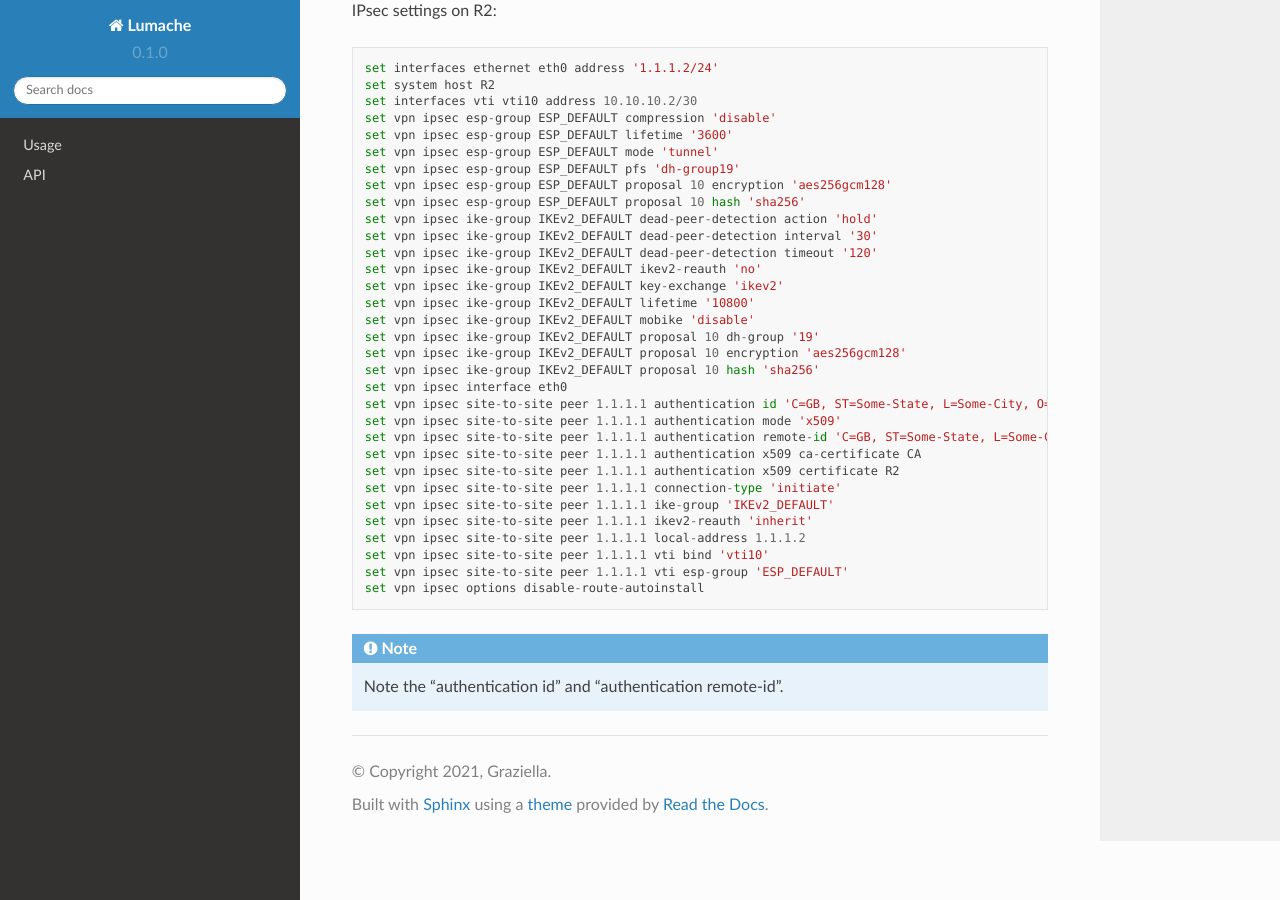
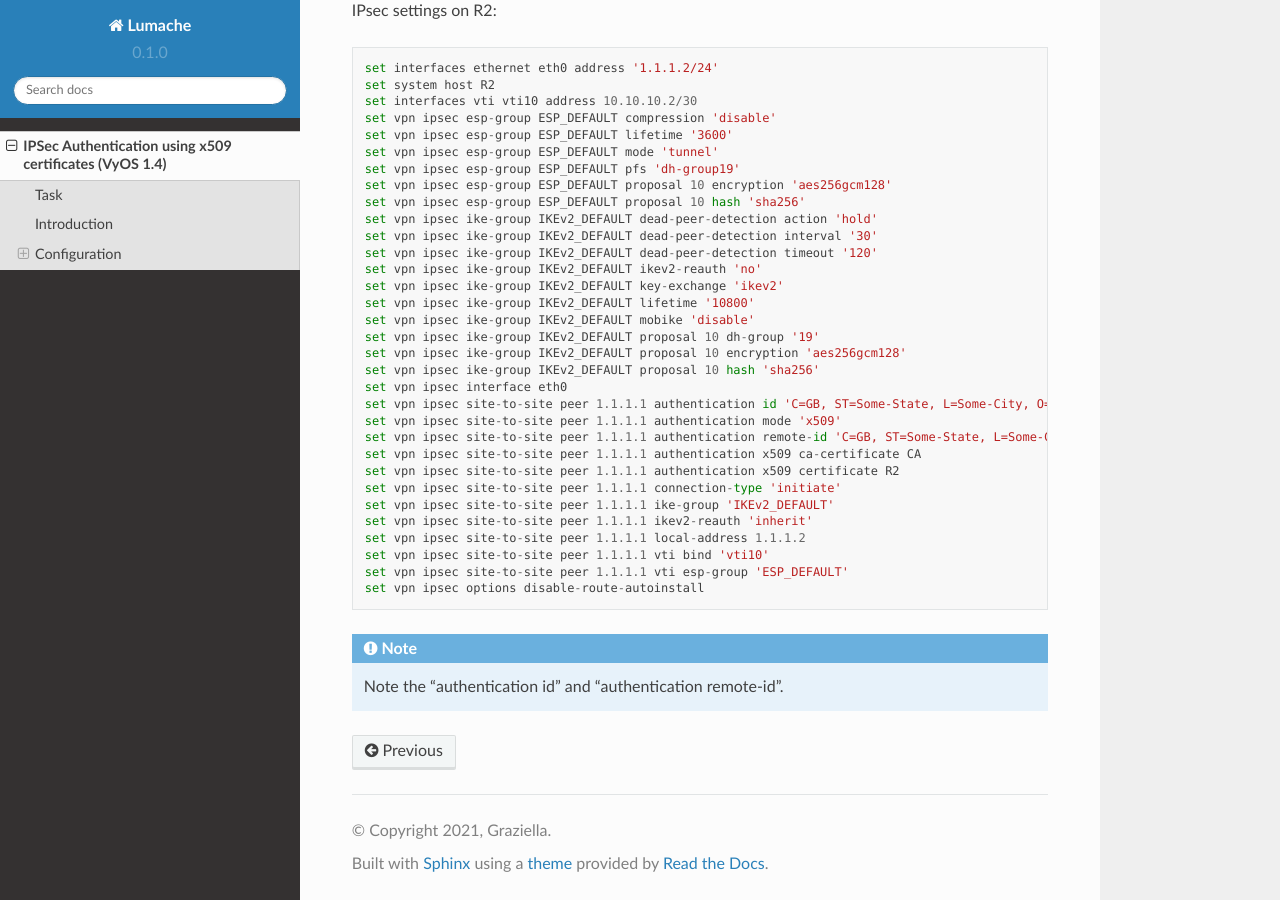
Before and after one commit to goodNETnick/VyOS_KB, a Sphinx documentation site: the page built from docs/source/IPSec_using_x509_certificates_1.4.rst, in a window 1280 px wide and 900 px high, scrolled down 3483 px. Built offline with Sphinx 7.4.7 and the Read the Docs theme 2.0.0, drawn with Linux system fonts in a browser that asks for light colours.

Commit message:
Update index.rst

```diff
--- a/docs/source/index.rst
+++ b/docs/source/index.rst
@@ -18,5 +18,4 @@ Contents
 
 .. toctree::
 
-   usage
-   api
+   IPSec_using_x509_certificates_1.4
```
